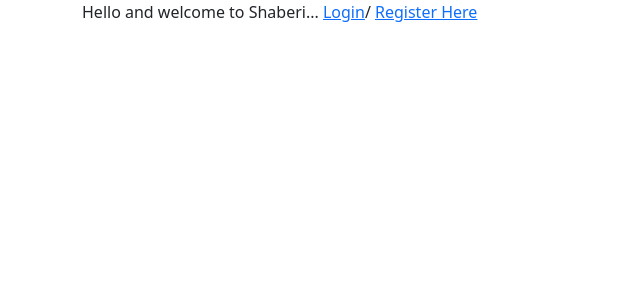
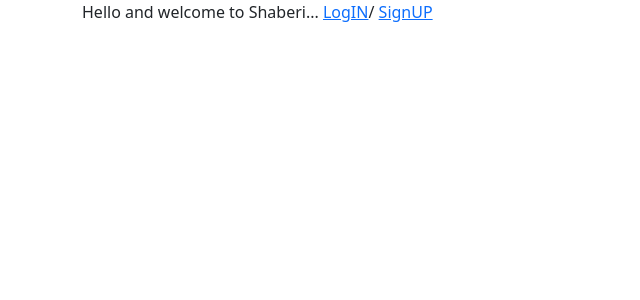
Before and after one commit to jiisanda/shaberi, a Django app: template templates/chats_app/home.html in a window 1280 px wide. Shown: the top 300 px of the page, without its empty margins (0-640 px from the left). Run offline with Django 3.2, Linux system fonts and the light colour scheme; the template is opened without the code that fills it, so the values that code supplies are empty.

Commit message:
login-signup

```diff
--- a/templates/chats_app/home.html
+++ b/templates/chats_app/home.html
@@ -3,9 +3,9 @@
 Hello and welcome to Shaberi...
 {% if user.is_authenticated %}
 <br>{{ user.username }}
-<a href="{% url 'logout' %}">LogOut</a>
+<a href="{% url 'logout' %}">LogOUT</a>
 {% else %}
-<a href="{% url 'user_login' %}">Login</a>/
-<a href="{% url 'register' %}">Register Here</a>
+<a href="{% url 'user_login' %}">LogIN</a>/
+<a href="{% url 'register' %}">SignUP</a>
 {% endif %}
 {% endblock content %}
--- a/templates/userauth/login.html
+++ b/templates/userauth/login.html
@@ -9,5 +9,6 @@
     <input type="password" name="password">
     <br>
     <input type="submit" name="" value="LogIn!">
+    <p>Don't have an account <a href="{% url 'register' %}">Sign UP</a> instead.</p>
 </form>
 {% endblock content %}
--- a/templates/userauth/registration.html
+++ b/templates/userauth/registration.html
@@ -16,6 +16,7 @@
         {{ profile_form.as_p }}
         <input type="submit" name="" value="Register">
     </form>
+    <p>Already have an account <a href="{% url 'user_login' %}">LogIN</a> instead.</p>
 {% endif %}
 
 {% endblock content %}
```
